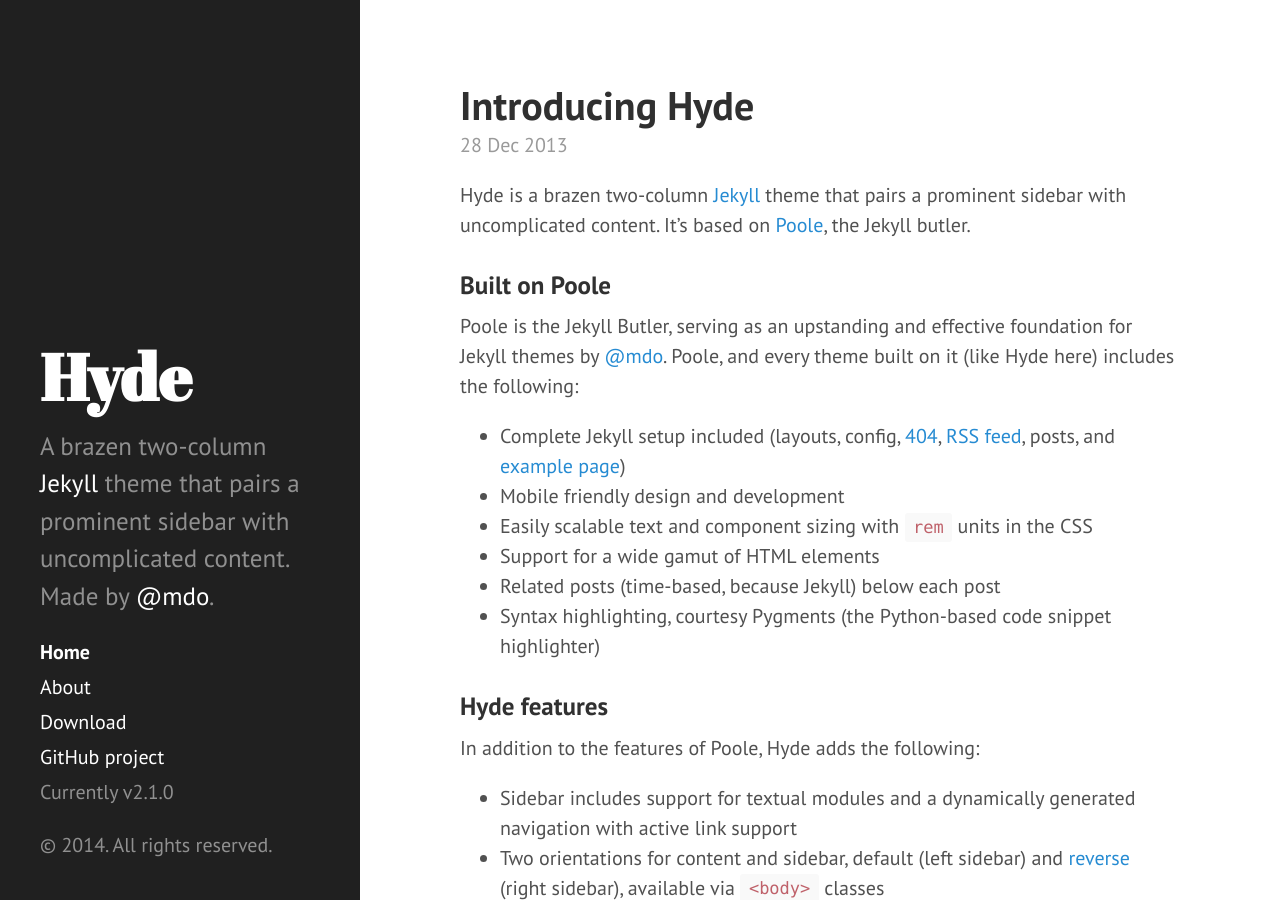
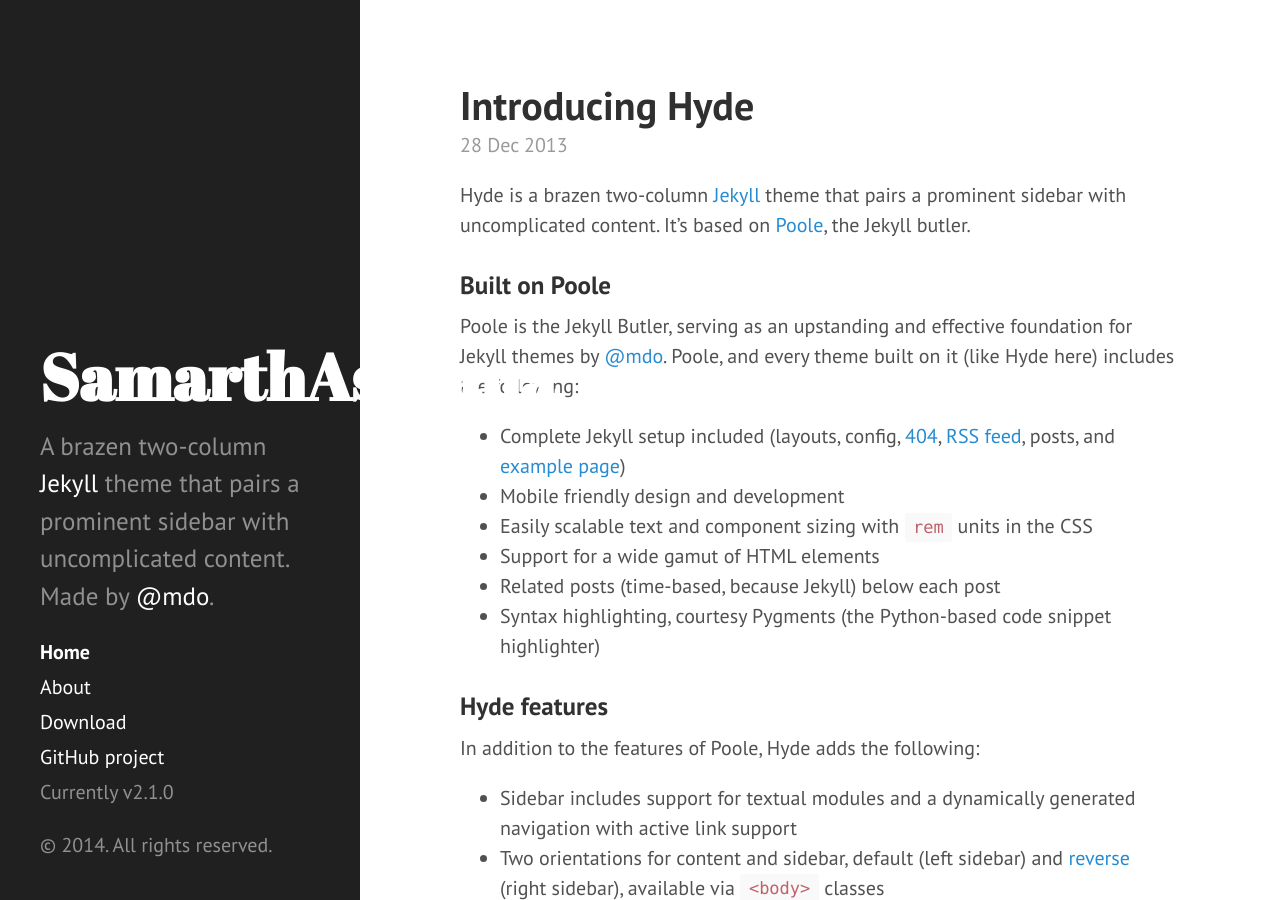
Before and after one commit to samarthasthana/samarthasthana.github.com, a Jekyll site: the page built from index.html, in a window 1280 px wide and 900 px high. Built offline with Jekyll 4.4.1, drawn with Linux system fonts in a browser that asks for light colours; Markdown is read by kramdown in place of the engine named in the settings; the list of posts is cut into pages by our own code.

Commit message:
Changes to config.yml

```diff
--- a/_config.yml
+++ b/_config.yml
@@ -7,15 +7,15 @@ permalink:        pretty
 relative_permalinks: true
 
 # Setup
-title:            Hyde
-tagline:          'A Jekyll theme'
+title:            SamarthAsthana
+tagline:          'A personal Blog'
 description:      'A brazen two-column <a href="http://jekyllrb.com" target="_blank">Jekyll</a> theme that pairs a prominent sidebar with uncomplicated content. Made by <a href="https://twitter.com/mdo" target="_blank">@mdo</a>.'
 url:              http://hyde.getpoole.com
 baseurl:          /
 
 author:
-  name:           'Mark Otto'
-  url:            https://twitter.com/mdo
+  name:           'SamarthAsthana'
+  url:            https://www.linkedin.com/pub/samarth-asthana/14/470/7a4
 
 paginate:         5
 
@@ -23,4 +23,4 @@ paginate:         5
 version:          2.1.0
 
 github:
-  repo:           https://github.com/poole/hyde
+  repo:           https://github.com/samarthasthana
```
